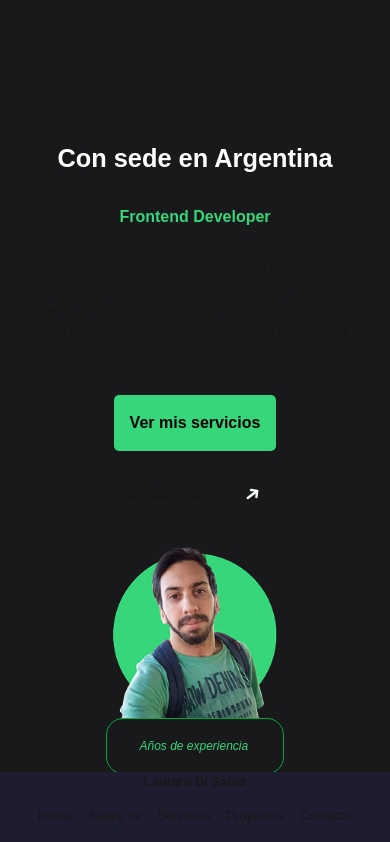
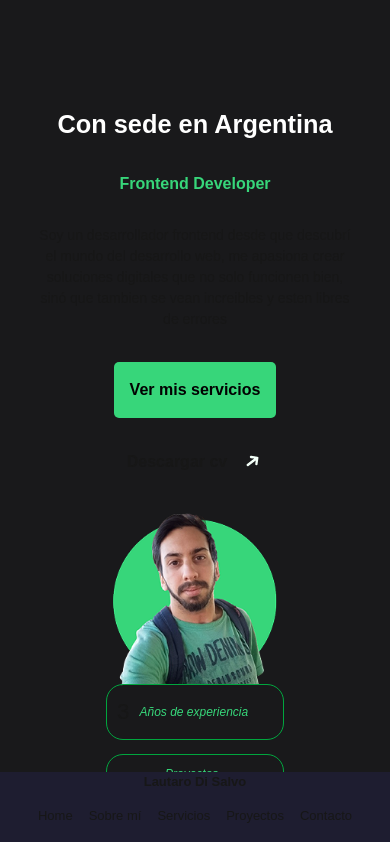
Before and after one commit to lautaroDSwebdev/web-freelance, a Next.js app: page / in a window 390 px wide. Shown: the top 842 px of the page. Built offline with nearby package versions, Linux system fonts and the light colour scheme.

Commit message:
fix: height sections on mobile

```diff
--- a/src/app/style.css
+++ b/src/app/style.css
@@ -34,6 +34,10 @@ html {
   min-height: 100vh;
   display: flex;
   align-items: center;
+  @media (width < 640px) {
+    min-height: 50vh;
+
+  }
 }
 .g-dark-blue {
   background-color: #1e1d30;
```
